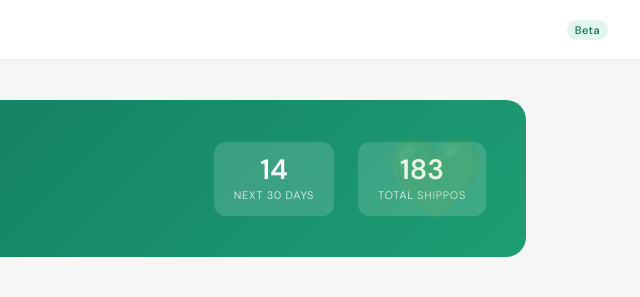
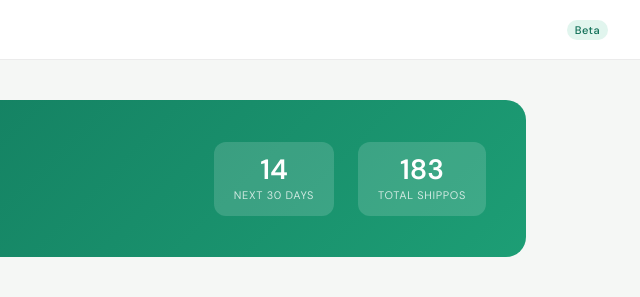
Before and after one commit to vanesasantiago-shippo/Shippo-card, a plain HTML site: page shippo-greeting.html in a window 1280 px wide. Shown: the top 297 px of the page, 640-1280 px from the left. Drawn offline with nearby package versions, Linux system fonts and the light colour scheme; no server answers; a web font is replaced by a local one.

Commit message:
Remove heart from hero background

```diff
--- a/shippo-greeting.html
+++ b/shippo-greeting.html
@@ -57,10 +57,7 @@ body{font-family:'DM Sans',sans-serif;background:var(--bg);color:var(--text);min
   position:relative;
 }
 .dash-hero::after{
-  content:'💚';
-  position:absolute;right:40px;top:50%;transform:translateY(-50%);
-  font-size:80px;opacity:.15;
-  pointer-events:none;
+  display:none;
 }
 .dash-hero-text h1{font-family:'Playfair Display',serif;font-size:28px;font-weight:700;margin-bottom:6px;}
 .dash-hero-text p{font-size:14px;opacity:.8;line-height:1.5;}
```
